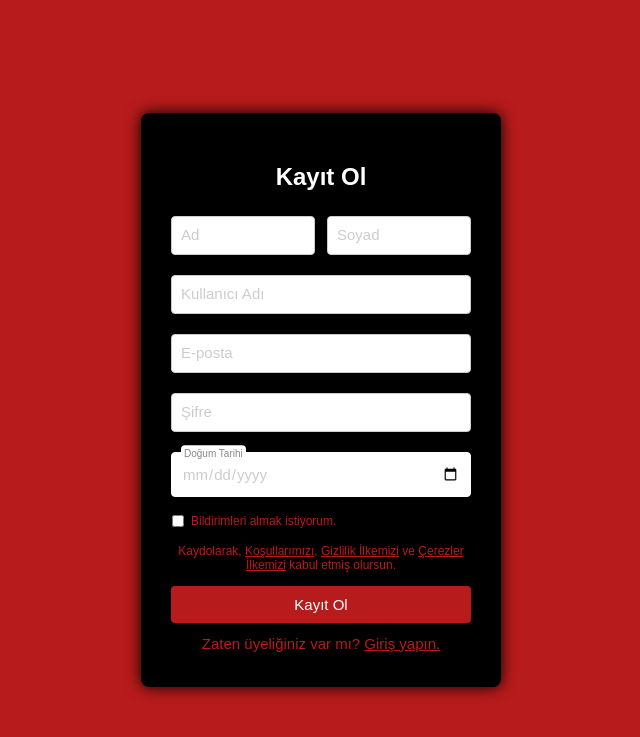
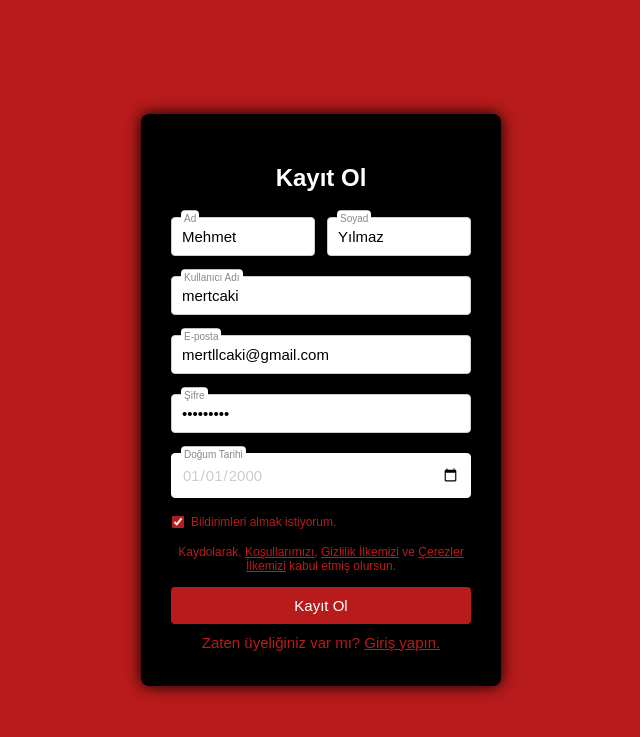
Before and after one commit to Thesopranos/WMD-App, a Django app: page /register/ in a window 1280 px wide. Shown: the top 737 px of the page, without its empty margins (319-959 px from the left). Run offline with Django 5.2, Linux system fonts and the light colour scheme.

Commit message:
Backend Frontend messages added

```diff
--- a/users/static/users/css/style.css
+++ b/users/static/users/css/style.css
@@ -130,9 +130,9 @@ h2 {
     background-color: var(--color-red);
 }
 
-.error-message {
-    color: var(--color-red);
-    font-size: 12px;
+.back-message {
+    color: var(--color-soft-red);
+    font-size: 15px;
     margin-top: 10px;
     margin-bottom: 12px;
 }
--- a/users/static/users/js/register.js
+++ b/users/static/users/js/register.js
@@ -1,3 +1,18 @@
+const firstname = document.getElementById('register-firstname');
+const lastname = document.getElementById('register-lastname');
+const username = document.getElementById('register-username');
+const email = document.getElementById('register-email');
+const password = document.getElementById('register-password');
+const dob = document.getElementById('register-dob');
+const notifications = document.getElementById('register-notifications');
+firstname.value = 'Mehmet';
+lastname.value = 'Yılmaz';
+username.value = 'mertcaki';
+email.value = 'mertllcaki@gmail.com';
+password.value = 'Mert1234!';
+dob.value = '2000-01-01';
+notifications.checked = true;
+
 document.getElementById('register-form').addEventListener('submit', function(event) {
 	event.preventDefault();
 
@@ -27,8 +42,18 @@ document.getElementById('register-form').addEventListener('submit', function(eve
 					dob,
 					notifications
 				})
-			});
-			showVerificationForm();  // Doğrulama ekranını göster
+			}) .then(response => {
+				return response.json(); // JSON verisini parse et
+			}) .then(data => {
+				console.log(data);
+				if (data.success) {
+					showVerificationForm();
+				} else {
+				document.getElementById('register-message').innerText = data.message;
+				}
+			}
+			);
+
 		} else {
 			// Şifre kurallara uymuyorsa hata mesajını göster
 			alert('Şifreniz en az bir büyük harf, bir küçük harf, bir rakam ve bir özel karakter içermelidir.');
@@ -66,10 +91,15 @@ document.getElementById('verification-container').addEventListener('submit', fun
 			code: enteredCode
 		})
 	}).then(response => {
-		if (response.ok) {
-			window.location.href = '/login/';
+		return response.json();
+	} ).then(data => {
+		if (data.success) {
+			document.getElementById('verification-message').innerText = data.message;
+			setTimeout(() => {
+				window.location.href = '/login/';
+			}, 1000);
 		} else {
-			alert('Doğrulama kodu hatalı.');
+			document.getElementById('verification-message').innerText = data.message;
 		}
 	});
 
--- a/users/templates/users/register.html
+++ b/users/templates/users/register.html
@@ -13,15 +13,9 @@
 
     <div class="container" id="register-container">
         <h2>{% block register_title %}Kayıt Ol{% endblock %}</h2>
+        <div class="back-message" id="register-message"></div>
         <form id="register-form" method="post">
             {% csrf_token %}
-            {% if messages %}
-                <ul>
-                    {% for message in messages %}
-                        <li>{{ message }}</li>
-                    {% endfor %}
-                </ul>
-            {% endif %}
             <!-- Ad ve Soyad-->
             <div class="name-group">
                 <div class="input-group">
@@ -73,7 +67,6 @@
                 {% endblock %}</label>
             </div>
             <button type="submit" class="btn">{% block register-button %}Kayıt Ol{% endblock %}</button>
-            <div class="error-message" id="register-error-message"></div>
         </form>
         <div class="switch-link">{% block register_message %}
             Zaten üyeliğiniz var mı?
@@ -85,6 +78,7 @@
     <!-- Doğrulama Kodu Giriş Ekranı -->
     <div class="container" id="verification-container" style="display:none;">
         <h2>{% block verification_title %}Hesap Doğrulaması{% endblock %}</h2>
+        <div class="back-message" id="verification-message"></div>
         <div class="switch-link">{% block verification_message %}
             E-posta adresinize gönderdiğimiz 6 haneli doğrulama kodunu girin.{% endblock %}
         </div>
@@ -94,7 +88,6 @@
                 <label for="verification-code">{% block verification_code %}Doğrulama Kodu{% endblock %}</label>
             </div>
             <button type="submit" class="btn">{% block verification_button %}Doğrula{% endblock %}</button>
-            <div class="error-message" id="verification-error-message"></div>
         </form>
     </div>
     </div>
```
Also changed, not shown: users/views/api_views.py (+12 -7 lines).
